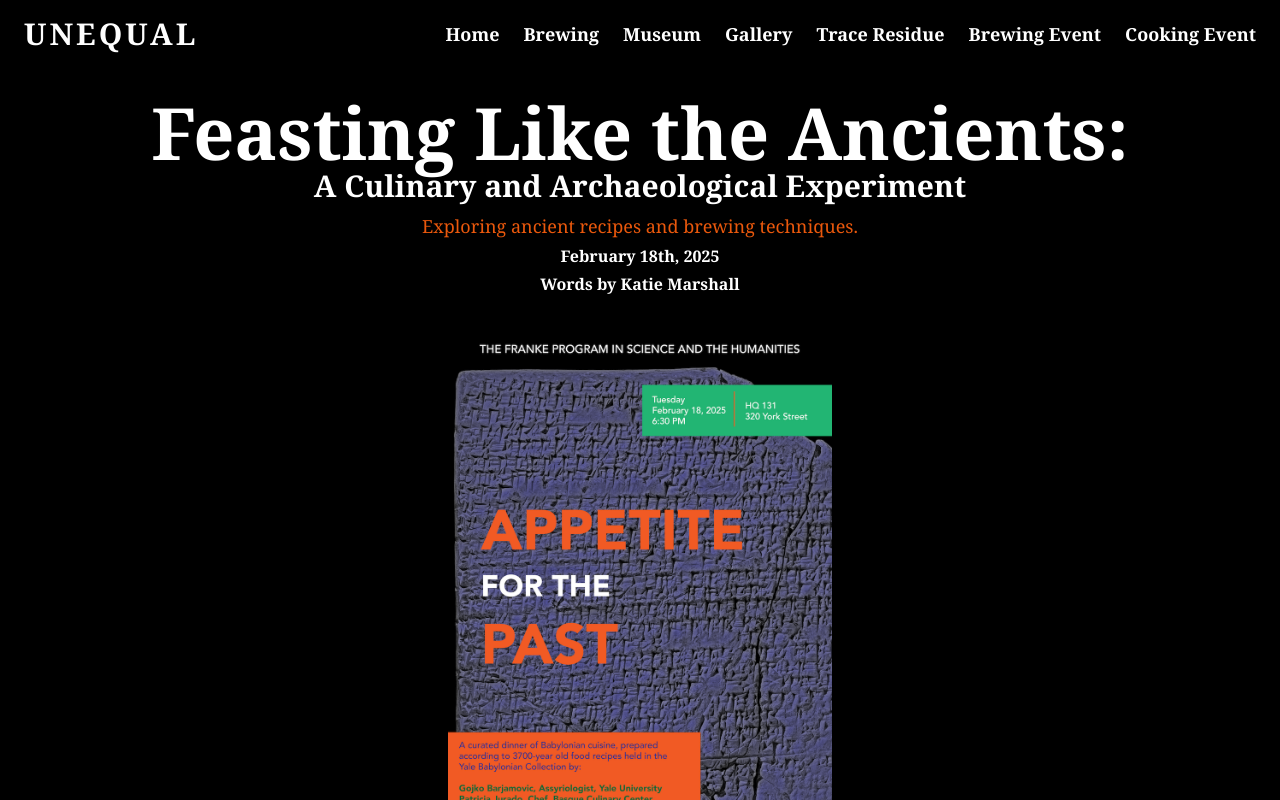
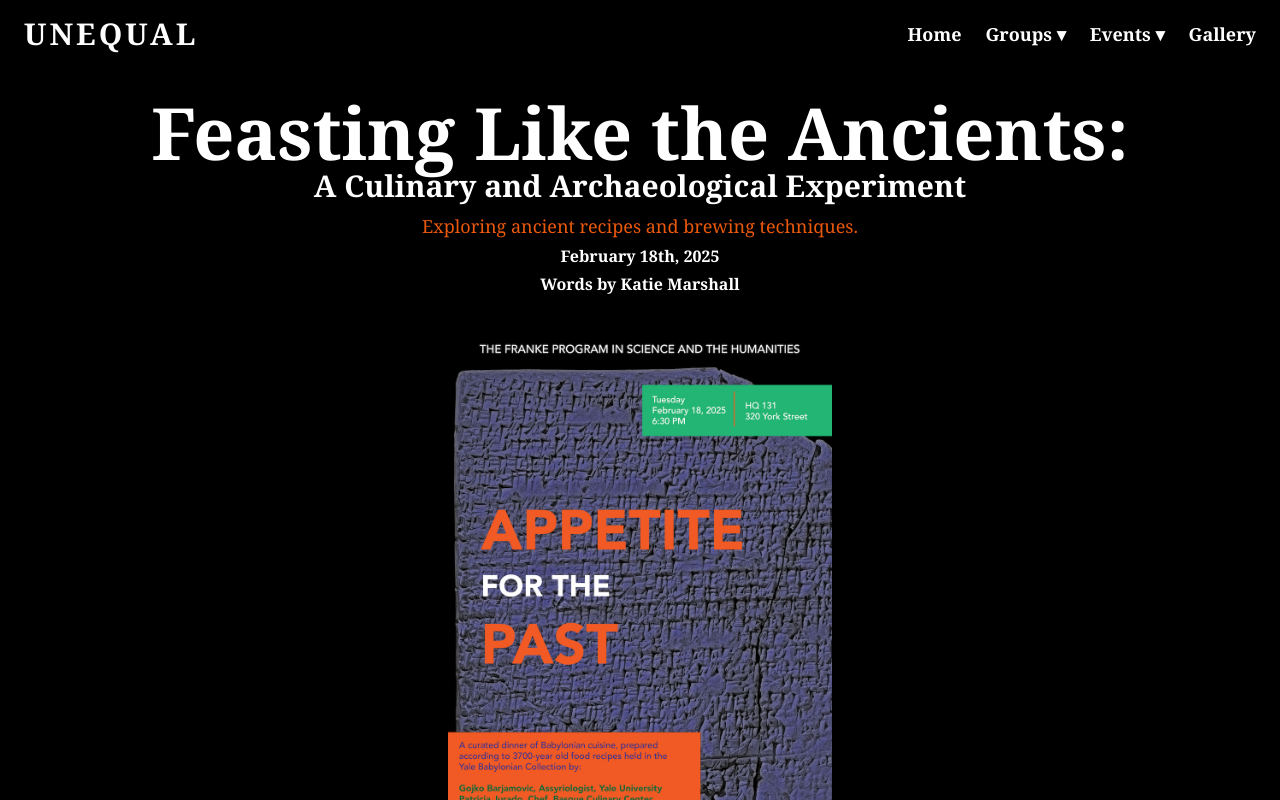
Before and after one commit to EstelleG10/unequal-website, a Next.js app: page /cooking_event in a window 1280 px wide. Shown: the top 800 px of the page. Built offline with nearby package versions, Linux system fonts and the light colour scheme.

Commit message:
added headers

```diff
--- a/app/brewing/page.js
+++ b/app/brewing/page.js
@@ -2,41 +2,59 @@
 import { useState } from "react";
 
 export default function BrewingPage() {
+    const [showGroups, setShowGroups] = useState(false);
+    const [showEvents, setShowEvents] = useState(false);
+
     return (
         <div className="min-h-screen bg-black text-white pt-24 px-8 pb-16 font-serif">
             {/* Header */}
             <header className="fixed top-0 left-0 w-full bg-black/60 backdrop-blur-md py-4 px-6 flex justify-between items-center z-50">
                 <h2 className="text-3xl font-extrabold tracking-widest drop-shadow-lg">UNEQUAL</h2>
-                <nav className="flex gap-6">
-                    {[
-                        { href: "/", label: "Home" },
-                        { href: "/brewing", label: "Brewing" },
-                        { href: "/museum", label: "Museum" },
-                        { href: "/gallery", label: "Gallery" },
-                        { href: "/trace-residue", label: "Trace Residue" },
-                        { href: "/journalism", label: "Brewing Event" },
-                        { href: "/cooking_event", label: "Cooking Event" },
-                    ].map((link, idx) => (
-                        <a
-                            key={idx}
-                            href={link.href}
-                            className="text-white text-lg font-semibold hover:text-[#E2A96D] transition-all"
+                <nav className="flex gap-6 relative text-white text-lg font-semibold">
+                    <a href="/" className="hover:text-[#E2A96D] transition-all">Home</a>
+
+                    {/* Groups Dropdown */}
+                    <div className="relative">
+                        <button
+                            onClick={() => setShowGroups(!showGroups)}
+                            className="hover:text-[#E2A96D] transition-all"
                         >
-                            {link.label}
-                        </a>
-                    ))}
+                            Groups ▾
+                        </button>
+                        {showGroups && (
+                            <div className="absolute top-8 left-0 bg-black text-white rounded shadow-lg py-2 z-50 w-40">
+                                <a href="/museum" className="block px-4 py-2 hover:bg-[#333]">Museum</a>
+                                <a href="/brewing" className="block px-4 py-2 hover:bg-[#333]">Brewing</a>
+                                <a href="/trace-residue" className="block px-4 py-2 hover:bg-[#333]">Trace Residue</a>
+                            </div>
+                        )}
+                    </div>
+
+                    {/* Events Dropdown */}
+                    <div className="relative">
+                        <button
+                            onClick={() => setShowEvents(!showEvents)}
+                            className="hover:text-[#E2A96D] transition-all"
+                        >
+                            Events ▾
+                        </button>
+                        {showEvents && (
+                            <div className="absolute top-8 left-0 bg-black text-white rounded shadow-lg py-2 z-50 w-40">
+                                <a href="/journalism" className="block px-4 py-2 hover:bg-[#333]">Brewing Event</a>
+                                <a href="/cooking_event" className="block px-4 py-2 hover:bg-[#333]">Cooking Event</a>
+                            </div>
+                        )}
+                    </div>
+
+                    <a href="/gallery" className="hover:text-[#E2A96D] transition-all">Gallery</a>
                 </nav>
             </header>
 
             {/* Title & Group Overview */}
             <div className="text-center mt-6">
                 <h1 className="text-7xl font-extrabold drop-shadow-md">The Brewing Group</h1>
-                <p className="text-lg text-orange-600 mt-2">
-                    Recreating Ancient Brewing Techniques.
-                </p>
-                <p className="text-lg text-white-600 mt-2">
-                    Words by Estelle Gerber
-                </p>
+                <p className="text-lg text-orange-600 mt-2">Recreating Ancient Brewing Techniques.</p>
+                <p className="text-lg text-white mt-2">Words by Estelle Gerber</p>
             </div>
 
             {/* Main image */}
--- a/app/cooking_event/page.js
+++ b/app/cooking_event/page.js
@@ -4,6 +4,8 @@ import { useState } from "react";
 
 export default function CookingEventPage() {
     const [expandedSection, setExpandedSection] = useState(null);
+    const [showGroups, setShowGroups] = useState(false);
+    const [showEvents, setShowEvents] = useState(false);
 
     const toggleSection = (section) => {
         setExpandedSection(expandedSection === section ? null : section);
@@ -13,15 +15,44 @@ export default function CookingEventPage() {
         <div className="min-h-screen bg-black text-white pt-24 px-8 pb-16 font-serif">
             {/* Header */}
             <header className="fixed top-0 left-0 w-full bg-black/60 backdrop-blur-md py-4 px-6 flex justify-between items-center z-50">
-                <h2 className="text-3xl text-white font-extrabold tracking-widest drop-shadow-lg">UNEQUAL</h2>
-                <nav className="flex gap-6">
-                    <a href="/" className="text-white text-lg font-semibold hover:text-[#E2A96D] transition-all">Home</a>
-                    <a href="/brewing" className="text-white text-lg font-semibold hover:text-[#E2A96D] transition-all">Brewing</a>
-                    <a href="/museum" className="text-white text-lg font-semibold hover:text-[#E2A96D] transition-all">Museum</a>
-                    <a href="/gallery" className="text-white text-lg font-semibold hover:text-[#E2A96D] transition-all">Gallery</a>
-                    <a href="/trace-residue" className="text-white text-lg font-semibold hover:text-[#E2A96D] transition-all">Trace Residue</a>
-                    <a href="/journalism" className="text-white text-lg font-semibold hover:text-[#E2A96D] transition-all">Brewing Event</a>
-                    <a href="/cooking_event" className="text-white text-lg font-semibold hover:text-[#E2A96D] transition-all">Cooking Event</a>
+                <h2 className="text-3xl font-extrabold tracking-widest drop-shadow-lg">UNEQUAL</h2>
+                <nav className="flex gap-6 relative text-white text-lg font-semibold">
+                    <a href="/" className="hover:text-[#E2A96D] transition-all">Home</a>
+
+                    {/* Groups Dropdown */}
+                    <div className="relative">
+                        <button
+                            onClick={() => setShowGroups(!showGroups)}
+                            className="hover:text-[#E2A96D] transition-all"
+                        >
+                            Groups ▾
+                        </button>
+                        {showGroups && (
+                            <div className="absolute top-8 left-0 bg-black text-white rounded shadow-lg py-2 z-50 w-40">
+                                <a href="/museum" className="block px-4 py-2 hover:bg-[#333]">Museum</a>
+                                <a href="/brewing" className="block px-4 py-2 hover:bg-[#333]">Brewing</a>
+                                <a href="/trace-residue" className="block px-4 py-2 hover:bg-[#333]">Trace Residue</a>
+                            </div>
+                        )}
+                    </div>
+
+                    {/* Events Dropdown */}
+                    <div className="relative">
+                        <button
+                            onClick={() => setShowEvents(!showEvents)}
+                            className="hover:text-[#E2A96D] transition-all"
+                        >
+                            Events ▾
+                        </button>
+                        {showEvents && (
+                            <div className="absolute top-8 left-0 bg-black text-white rounded shadow-lg py-2 z-50 w-40">
+                                <a href="/journalism" className="block px-4 py-2 hover:bg-[#333]">Brewing Event</a>
+                                <a href="/cooking_event" className="block px-4 py-2 hover:bg-[#333]">Cooking Event</a>
+                            </div>
+                        )}
+                    </div>
+
+                    <a href="/gallery" className="hover:text-[#E2A96D] transition-all">Gallery</a>
                 </nav>
             </header>
 
--- a/app/museum/page.js
+++ b/app/museum/page.js
@@ -1,8 +1,11 @@
 "use client";
+
 import { useState } from "react";
 
 export default function CookingEventPage() {
     const [expandedSection, setExpandedSection] = useState(null);
+    const [showGroups, setShowGroups] = useState(false);
+    const [showEvents, setShowEvents] = useState(false);
 
     const toggleSection = (section) => {
         setExpandedSection(expandedSection === section ? null : section);
@@ -10,17 +13,46 @@ export default function CookingEventPage() {
 
     return (
         <div className="min-h-screen bg-black text-white pt-24 px-8 pb-16 font-serif">
-            {/* Header */}
+            {/* Header (dropdown version) */}
             <header className="fixed top-0 left-0 w-full bg-black/60 backdrop-blur-md py-4 px-6 flex justify-between items-center z-50">
-                <h2 className="text-3xl text-white font-extrabold tracking-widest drop-shadow-lg">UNEQUAL</h2>
-                <nav className="flex gap-6">
-                    <a href="/" className="text-white text-lg font-semibold hover:text-[#E2A96D] transition-all">Home</a>
-                    <a href="/brewing" className="text-white text-lg font-semibold hover:text-[#E2A96D] transition-all">Brewing</a>
-                    <a href="/museum" className="text-white text-lg font-semibold hover:text-[#E2A96D] transition-all">Museum</a>
-                    <a href="/gallery" className="text-white text-lg font-semibold hover:text-[#E2A96D] transition-all">Gallery</a>
-                    <a href="/trace-residue" className="text-white text-lg font-semibold hover:text-[#E2A96D] transition-all">Trace Residue</a>
-                    <a href="/journalism" className="text-white text-lg font-semibold hover:text-[#E2A96D] transition-all">Brewing Event</a>
-                    <a href="/cooking_event" className="text-white text-lg font-semibold hover:text-[#E2A96D] transition-all">Cooking Event</a>
+                <h2 className="text-3xl font-extrabold tracking-widest drop-shadow-lg">UNEQUAL</h2>
+                <nav className="flex gap-6 relative text-white text-lg font-semibold">
+                    <a href="/" className="hover:text-[#E2A96D] transition-all">Home</a>
+
+                    {/* Groups Dropdown */}
+                    <div className="relative">
+                        <button
+                            onClick={() => setShowGroups(!showGroups)}
+                            className="hover:text-[#E2A96D] transition-all"
+                        >
+                            Groups ▾
+                        </button>
+                        {showGroups && (
+                            <div className="absolute top-8 left-0 bg-black text-white rounded shadow-lg py-2 z-50 w-40">
+                                <a href="/museum" className="block px-4 py-2 hover:bg-[#333]">Museum</a>
+                                <a href="/brewing" className="block px-4 py-2 hover:bg-[#333]">Brewing</a>
+                                <a href="/trace-residue" className="block px-4 py-2 hover:bg-[#333]">Trace Residue</a>
+                            </div>
+                        )}
+                    </div>
+
+                    {/* Events Dropdown */}
+                    <div className="relative">
+                        <button
+                            onClick={() => setShowEvents(!showEvents)}
+                            className="hover:text-[#E2A96D] transition-all"
+                        >
+                            Events ▾
+                        </button>
+                        {showEvents && (
+                            <div className="absolute top-8 left-0 bg-black text-white rounded shadow-lg py-2 z-50 w-40">
+                                <a href="/journalism" className="block px-4 py-2 hover:bg-[#333]">Brewing Event</a>
+                                <a href="/cooking_event" className="block px-4 py-2 hover:bg-[#333]">Cooking Event</a>
+                            </div>
+                        )}
+                    </div>
+
+                    <a href="/gallery" className="hover:text-[#E2A96D] transition-all">Gallery</a>
                 </nav>
             </header>
             <div className="min-h-screen bg-black text-white px-8 py-16">
--- a/app/page.js
+++ b/app/page.js
@@ -1,6 +1,12 @@
+"use client";
+import { useState } from "react";
+
 const BACKGROUND_IMAGE = "/AI.webp";
 
 export default function HomePage() {
+  const [showGroups, setShowGroups] = useState(false);
+  const [showEvents, setShowEvents] = useState(false);
+
   return (
     <div
       className="min-h-screen bg-cover bg-center flex flex-col items-center justify-center px-6 relative font-serif"
@@ -9,14 +15,43 @@ export default function HomePage() {
       {/* Header */}
       <header className="fixed top-0 left-0 w-full bg-black/60 backdrop-blur-md py-4 px-6 flex justify-between items-center z-50">
         <h2 className="text-3xl text-white font-extrabold tracking-widest drop-shadow-lg">UNEQUAL</h2>
-        <nav className="flex gap-6">
-          <a href="/" className="text-white text-lg font-semibold hover:text-[#E2A96D] transition-all">Home</a>
-          <a href="/brewing" className="text-white text-lg font-semibold hover:text-[#E2A96D] transition-all">Brewing</a>
-          <a href="/museum" className="text-white text-lg font-semibold hover:text-[#E2A96D] transition-all">Museum</a>
-          <a href="/gallery" className="text-white text-lg font-semibold hover:text-[#E2A96D] transition-all">Gallery</a>
-          <a href="/trace-residue" className="text-white text-lg font-semibold hover:text-[#E2A96D] transition-all">Trace Residue</a>
-          <a href="/journalism" className="text-white text-lg font-semibold hover:text-[#E2A96D] transition-all">Brewing Event</a>
-          <a href="/cooking_event" className="text-white text-lg font-semibold hover:text-[#E2A96D] transition-all">Cooking Event</a>
+        <nav className="flex gap-6 relative text-white text-lg font-semibold">
+          <a href="/" className="hover:text-[#E2A96D] transition-all">Home</a>
+
+          {/* Groups Dropdown */}
+          <div className="relative">
+            <button
+              onClick={() => setShowGroups(!showGroups)}
+              className="hover:text-[#E2A96D] transition-all"
+            >
+              Groups ▾
+            </button>
+            {showGroups && (
+              <div className="absolute top-8 left-0 bg-black text-white rounded shadow-lg py-2 z-50 w-40">
+                <a href="/museum" className="block px-4 py-2 hover:bg-[#333]">Museum</a>
+                <a href="/brewing" className="block px-4 py-2 hover:bg-[#333]">Brewing</a>
+                <a href="/trace-residue" className="block px-4 py-2 hover:bg-[#333]">Trace Residue</a>
+              </div>
+            )}
+          </div>
+
+          {/* Events Dropdown */}
+          <div className="relative">
+            <button
+              onClick={() => setShowEvents(!showEvents)}
+              className="hover:text-[#E2A96D] transition-all"
+            >
+              Events ▾
+            </button>
+            {showEvents && (
+              <div className="absolute top-8 left-0 bg-black text-white rounded shadow-lg py-2 z-50 w-40">
+                <a href="/journalism" className="block px-4 py-2 hover:bg-[#333]">Brewing Event</a>
+                <a href="/cooking_event" className="block px-4 py-2 hover:bg-[#333]">Cooking Event</a>
+              </div>
+            )}
+          </div>
+
+          <a href="/gallery" className="hover:text-[#E2A96D] transition-all">Gallery</a>
         </nav>
       </header>
 
```
